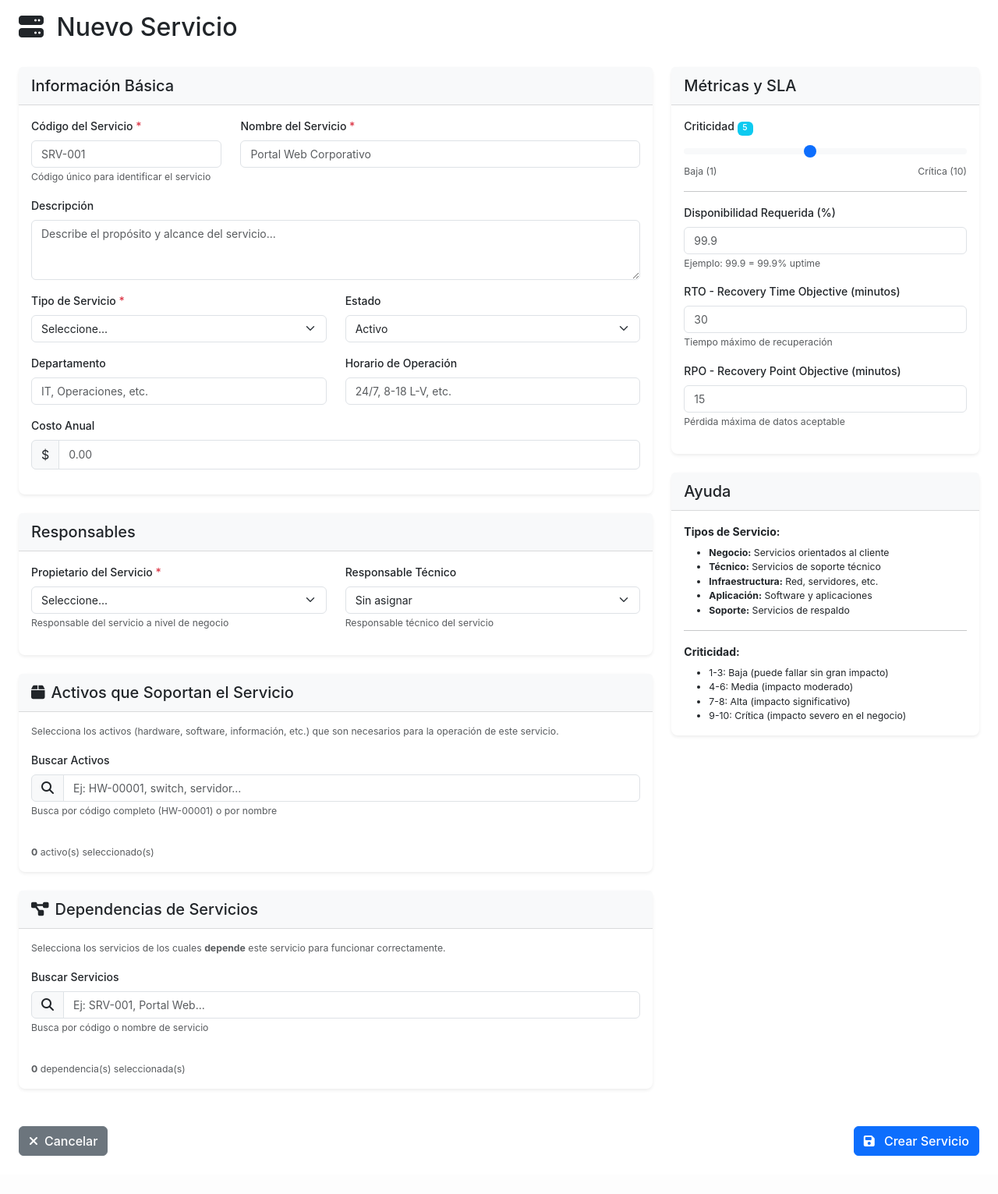
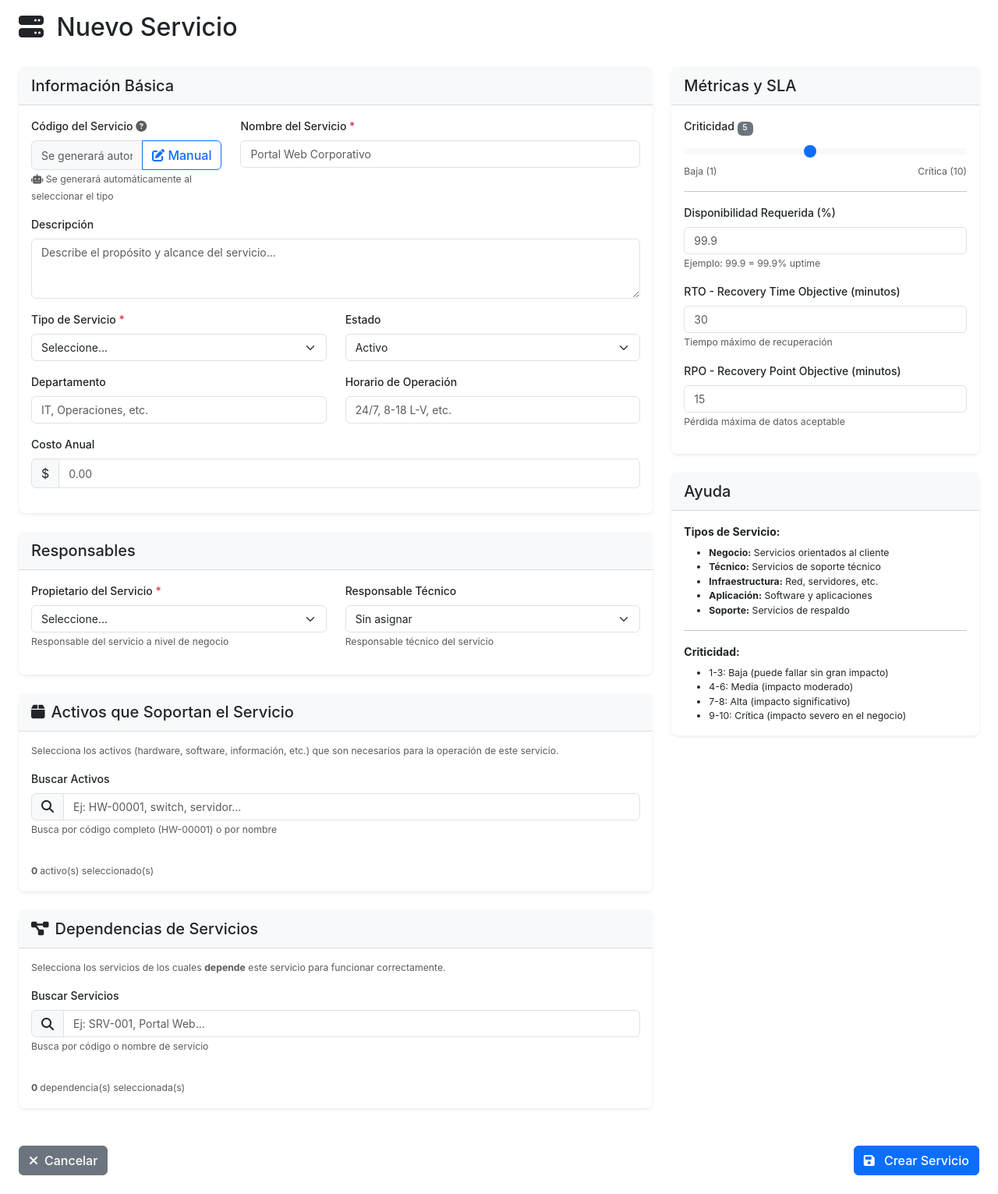
Before and after one commit to lliwi/ISMS-manager, a Flask app: page /servicios/nuevo in a window 1280 px wide. Shown: the part 119-1650 px from the top of the page at 78% size. Before the commit the page ends 1601 px from the top, so only its background shows below. Run offline with Flask 3, Linux system fonts and the light colour scheme; a user stored in the database is signed in; some libraries are stand-ins or nearby versions.

Commit message:
services codigo automático

```diff
--- a/app/blueprints/services.py
+++ b/app/blueprints/services.py
@@ -14,6 +14,42 @@ from models import db, Service, ServiceType, ServiceStatus, Asset, User, Service
 from utils.decorators import role_required
 
 services_bp = Blueprint('services', __name__, url_prefix='/servicios')
+
+
+def generate_service_code(service_type):
+    """
+    Genera un código único para el servicio basándose en el tipo
+    Formato: TIPO-NNNNN
+    Ejemplos: IT-00001, BUS-00001, SUPP-00001
+    """
+    # Prefijos según el tipo de servicio
+    type_prefixes = {
+        'IT': 'IT',           # Servicios de TI
+        'BUSINESS': 'BUS',    # Servicios de negocio
+        'SUPPORT': 'SUPP',    # Servicios de soporte
+        'CLOUD': 'CLD',       # Servicios en la nube
+        'EXTERNAL': 'EXT'     # Servicios externos
+    }
+
+    prefix = type_prefixes.get(service_type, 'SRV')
+
+    # Obtener el último número para este tipo
+    last_service = Service.query.filter(
+        Service.service_code.like(f'{prefix}-%')
+    ).order_by(Service.service_code.desc()).first()
+
+    if last_service:
+        try:
+            # Extraer el número del código (formato: PREFIX-NNNNN)
+            last_num = int(last_service.service_code.split('-')[1])
+            new_num = last_num + 1
+        except (IndexError, ValueError):
+            new_num = 1
+    else:
+        new_num = 1
+
+    # Generar código con formato PREFIX-NNNNN (5 dígitos con ceros a la izquierda)
+    return f"{prefix}-{new_num:05d}"
 
 
 def check_circular_dependency(service_id, depends_on_id, visited=None):
@@ -133,9 +169,13 @@ def create():
             annual_cost = request.form.get('annual_cost', type=float)
 
             # Validaciones
-            if not service_code or not name or not service_type or not service_owner_id:
-                flash('Código, nombre, tipo y propietario son obligatorios', 'error')
+            if not name or not service_type or not service_owner_id:
+                flash('Nombre, tipo y propietario son obligatorios', 'error')
                 return redirect(url_for('services.create'))
+
+            # Generar código automáticamente si no se proporciona
+            if not service_code:
+                service_code = generate_service_code(service_type)
 
             # Verificar si el código ya existe
             existing = Service.query.filter_by(service_code=service_code).first()
@@ -459,3 +499,29 @@ def api_search():
     } for s in services]
 
     return jsonify(results)
+
+
+@services_bp.route('/api/generate-code')
+@login_required
+def api_generate_code():
+    """API para generar código de servicio automáticamente"""
+    service_type = request.args.get('type', '').strip()
+
+    if not service_type:
+        return jsonify({'error': 'Tipo de servicio requerido'}), 400
+
+    try:
+        # Validar que el tipo de servicio existe
+        if service_type not in [t.name for t in ServiceType]:
+            return jsonify({'error': 'Tipo de servicio inválido'}), 400
+
+        # Generar código
+        service_code = generate_service_code(service_type)
+
+        return jsonify({
+            'service_code': service_code,
+            'type': service_type
+        })
+
+    except Exception as e:
+        return jsonify({'error': str(e)}), 500
--- a/app/templates/services/form.html
+++ b/app/templates/services/form.html
@@ -96,11 +96,36 @@
                     <div class="card-body">
                         <div class="row mb-3">
                             <div class="col-md-4">
-                                <label for="service_code" class="form-label">Código del Servicio <span class="text-danger">*</span></label>
-                                <input type="text" class="form-control" id="service_code" name="service_code"
-                                       value="{{ service.service_code if service else '' }}"
-                                       placeholder="SRV-001" required>
-                                <small class="text-muted">Código único para identificar el servicio</small>
+                                <label for="service_code" class="form-label">
+                                    Código del Servicio
+                                    {% if action == 'create' %}
+                                    <i class="fas fa-question-circle text-muted"
+                                       title="Se generará automáticamente según el tipo de servicio"
+                                       data-bs-toggle="tooltip"></i>
+                                    {% else %}
+                                    <span class="text-danger">*</span>
+                                    {% endif %}
+                                </label>
+                                <div class="input-group">
+                                    <input type="text" class="form-control {% if action == 'create' %}bg-light{% endif %}"
+                                           id="service_code" name="service_code"
+                                           value="{{ service.service_code if service else '' }}"
+                                           placeholder="Se generará automáticamente"
+                                           {% if action == 'create' %}readonly{% endif %}>
+                                    {% if action == 'create' %}
+                                    <button class="btn btn-outline-primary" type="button" id="manual_code_btn"
+                                            title="Introducir código manualmente">
+                                        <i class="fas fa-edit"></i> Manual
+                                    </button>
+                                    {% endif %}
+                                </div>
+                                <small class="text-muted" id="service_code_info">
+                                    {% if action == 'create' %}
+                                    <i class="fas fa-robot"></i> Se generará automáticamente al seleccionar el tipo
+                                    {% else %}
+                                    Código único del servicio
+                                    {% endif %}
+                                </small>
                             </div>
                             <div class="col-md-8">
                                 <label for="name" class="form-label">Nombre del Servicio <span class="text-danger">*</span></label>
@@ -461,6 +486,93 @@
 </div>
 
 <script>
+    // Variables para gestión de código de servicio
+    let isManualCode = false;
+
+    // Generar código de servicio automáticamente
+    function generateServiceCode() {
+        if (isManualCode) return; // No generar si es manual
+
+        const serviceType = document.getElementById('service_type').value;
+
+        if (!serviceType) {
+            document.getElementById('service_code').value = '';
+            document.getElementById('service_code_info').innerHTML =
+                '<i class="fas fa-robot"></i> Selecciona un tipo de servicio para generar el código';
+            return;
+        }
+
+        // Llamar a la API para generar el código
+        fetch(`/servicios/api/generate-code?type=${serviceType}`)
+            .then(response => {
+                if (!response.ok) {
+                    throw new Error('Error al generar código');
+                }
+                return response.json();
+            })
+            .then(data => {
+                if (data.error) {
+                    console.error('Error:', data.error);
+                    document.getElementById('service_code_info').innerHTML =
+                        `<i class="fas fa-exclamation-triangle text-danger"></i> Error: ${data.error}`;
+                    return;
+                }
+
+                // Actualizar el campo de código
+                document.getElementById('service_code').value = data.service_code;
+                document.getElementById('service_code_info').innerHTML =
+                    `<i class="fas fa-robot text-success"></i> Código generado automáticamente: <strong>${data.service_code}</strong>`;
+            })
+            .catch(error => {
+                console.error('Error al generar código:', error);
+                document.getElementById('service_code_info').innerHTML =
+                    '<i class="fas fa-exclamation-triangle text-danger"></i> Error al generar código';
+            });
+    }
+
+    // Alternar entre modo automático y manual
+    {% if action == 'create' %}
+    document.getElementById('manual_code_btn').addEventListener('click', function() {
+        isManualCode = !isManualCode;
+
+        const codeField = document.getElementById('service_code');
+        const btn = this;
+
+        if (isManualCode) {
+            // Modo manual
+            codeField.readOnly = false;
+            codeField.classList.remove('bg-light');
+            codeField.placeholder = 'Ej: SRV-001';
+            codeField.focus();
+            btn.innerHTML = '<i class="fas fa-robot"></i> Auto';
+            btn.classList.remove('btn-outline-primary');
+            btn.classList.add('btn-success');
+            document.getElementById('service_code_info').innerHTML =
+                '<i class="fas fa-user-edit text-primary"></i> Código manual - puedes editarlo';
+        } else {
+            // Modo automático
+            codeField.readOnly = true;
+            codeField.classList.add('bg-light');
+            codeField.placeholder = 'Se generará automáticamente';
+            btn.innerHTML = '<i class="fas fa-edit"></i> Manual';
+            btn.classList.remove('btn-success');
+            btn.classList.add('btn-outline-primary');
+            generateServiceCode();
+        }
+    });
+
+    // Generar código cuando cambia el tipo de servicio
+    document.getElementById('service_type').addEventListener('change', function() {
+        generateServiceCode();
+    });
+
+    // Inicializar tooltips
+    var tooltipTriggerList = [].slice.call(document.querySelectorAll('[data-bs-toggle="tooltip"]'));
+    var tooltipList = tooltipTriggerList.map(function (tooltipTriggerEl) {
+        return new bootstrap.Tooltip(tooltipTriggerEl);
+    });
+    {% endif %}
+
     // Update criticality badge in real-time
     function updateCriticalityBadge(value) {
         const badge = document.getElementById('criticality-badge');
```
